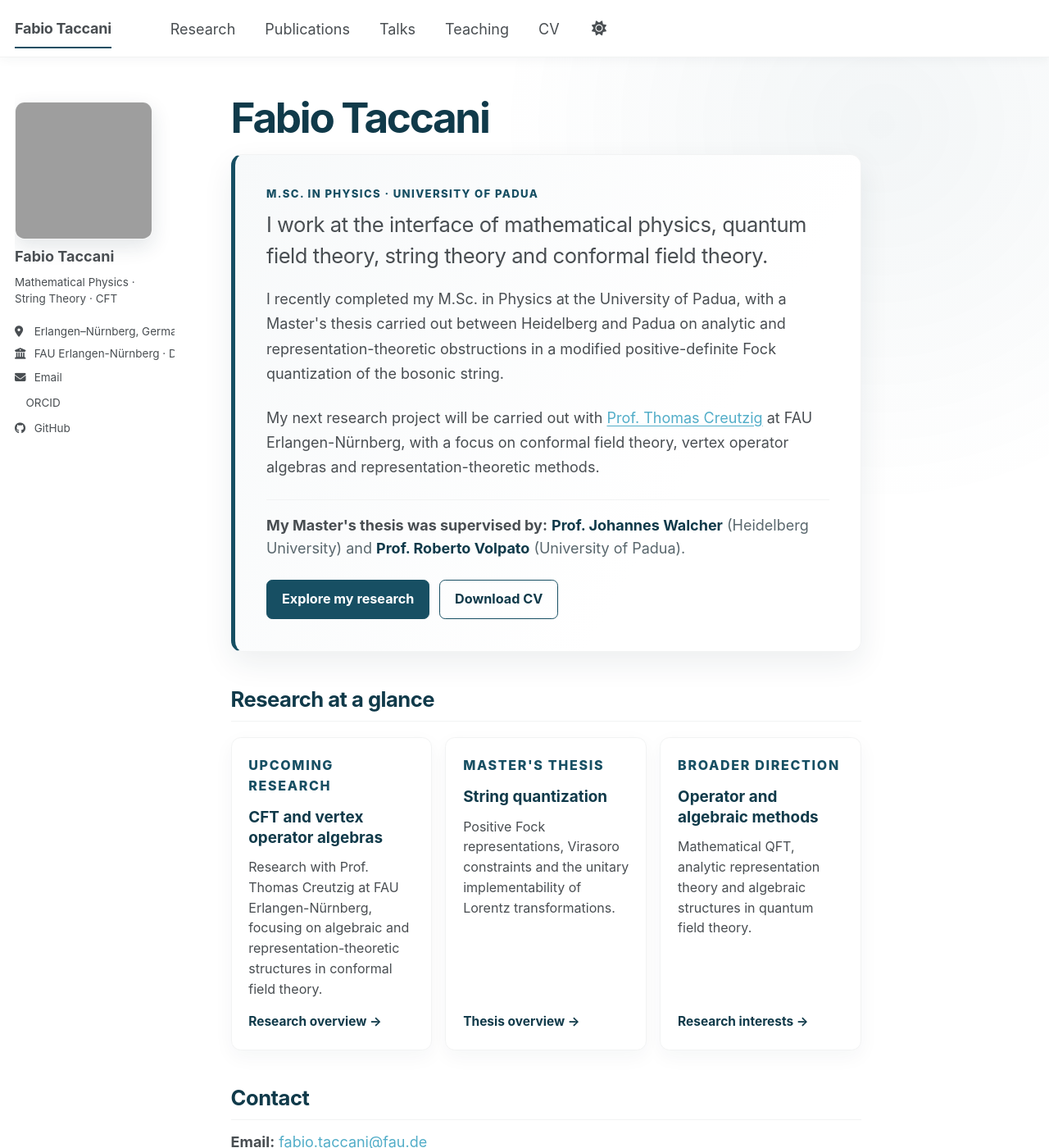
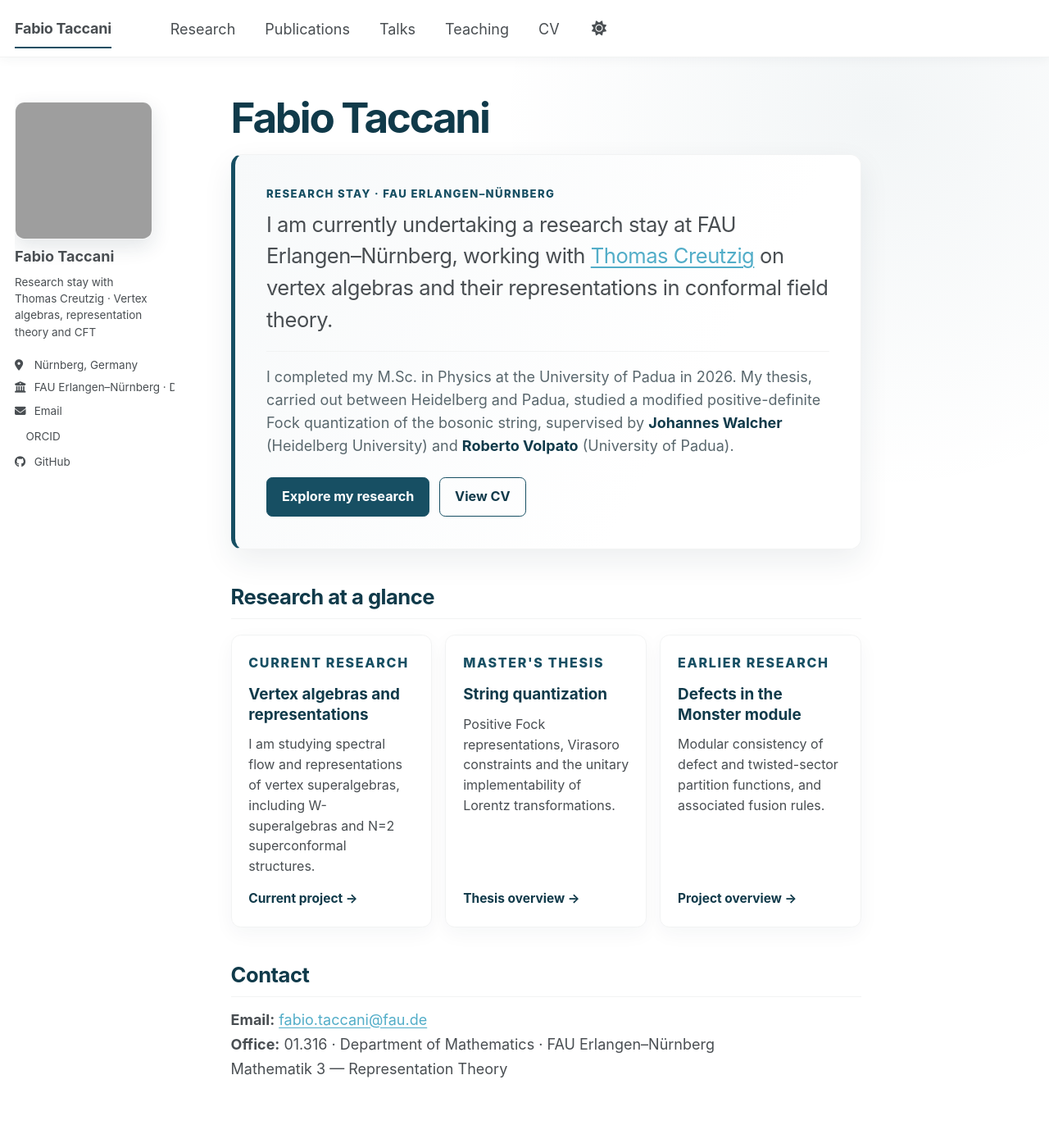
Before and after one commit to FabioTaccani/FabioTaccani.github.io, a Jekyll site: the page built from _pages/about.md, in a window 1280 px wide and 1400 px high. Shown: the whole window at 82% size. Built offline with Jekyll 4.4.1, drawn with Linux system fonts in a browser that asks for light colours; a style sheet for code colours, icons or effects is not loaded; some of the changed text lies outside the part shown.

Commit message:
Update academic profile for current FAU research stay

```diff
--- a/_config.yml
+++ b/_config.yml
@@ -12,7 +12,7 @@ site_theme               : "default" # The available themes options are "default
 title                    : "Fabio Taccani"
 title_separator          : "-"
 name                     : &name "Fabio Taccani"
-description              : &description "Fabio Taccani — theoretical and mathematical physics, string quantization, conformal field theory and vertex operator algebras."
+description              : &description "Fabio Taccani — vertex algebras, representation theory and conformal field theory. Research stay at FAU Erlangen–Nürnberg with Thomas Creutzig."
 url                      : https://fabiotaccani.github.io        # or if you already have some other page hosted on Github then use "https://[your GitHub username].github.io/[Your Repo Name]"
 baseurl                  : "" # the subpath of your site, e.g. "/blog"
 repository               : "fabiotaccani/fabiotaccani.github.io"
@@ -25,9 +25,9 @@ author:
   avatar           : "imagesprofile.png"
   name             : "Fabio Taccani"
   pronouns         : # example: "she/her"
-  bio: "Mathematical Physics · String Theory · CFT"
-  location: "Erlangen–Nürnberg, Germany"
-  employer: "FAU Erlangen-Nürnberg · Department of Mathematics"
+  bio: "Research stay with Thomas Creutzig · Vertex algebras, representation theory and CFT"
+  location: "Nürnberg, Germany"
+  employer: "FAU Erlangen–Nürnberg · Department of Mathematics"
   uri              : # URL
   email            : "fabio.taccani@fau.de"
 
--- a/_pages/about.md
+++ b/_pages/about.md
@@ -1,7 +1,7 @@
 ---
 permalink: /
 title: "Fabio Taccani"
-excerpt: "M.Sc. in Physics working on mathematical QFT, string quantization, conformal field theory and vertex operator algebras."
+excerpt: "Research stay at FAU Erlangen–Nürnberg with Thomas Creutzig: vertex algebras, representation theory and conformal field theory."
 author_profile: true
 redirect_from:
   - /about/
@@ -9,33 +9,24 @@ redirect_from:
 ---
 
 <section class="academic-hero" aria-label="Introduction">
-  <p class="eyebrow">M.Sc. in Physics · University of Padua</p>
+  <p class="eyebrow">Research stay · FAU Erlangen–Nürnberg</p>
   <p class="hero-lead">
-    I work at the interface of mathematical physics, quantum field theory,
-    string theory and conformal field theory.
-  </p>
-  <p>
-    I recently completed my M.Sc. in Physics at the University of Padua, with
-    a Master's thesis carried out between Heidelberg and Padua on analytic and
-    representation-theoretic obstructions in a modified positive-definite Fock
-    quantization of the bosonic string.
-  </p>
-  <p>
-    My next research project will be carried out with
-    <a href="https://www.math.fau.de/algebra-und-geometrie/thomascreutzig/">Prof. Thomas Creutzig</a>
-    at FAU Erlangen-Nürnberg, with a focus on conformal field theory, vertex
-    operator algebras and representation-theoretic methods.
+    I am currently undertaking a research stay at FAU Erlangen–Nürnberg,
+    working with <a href="https://www.math.fau.de/algebra-und-geometrie/thomascreutzig/">Thomas Creutzig</a>
+    on vertex algebras and their representations in conformal field theory.
   </p>
   <p class="thesis-supervisors">
-    <strong>My Master's thesis was supervised by:</strong>
-    <a href="https://web.mathi.uni-heidelberg.de/physmath/walcher">Prof. Johannes Walcher</a>
+    I completed my M.Sc. in Physics at the University of Padua in 2026.
+    My thesis, carried out between Heidelberg and Padua, studied a modified
+    positive-definite Fock quantization of the bosonic string, supervised by
+    <a href="https://web.mathi.uni-heidelberg.de/physmath/walcher">Johannes Walcher</a>
     (Heidelberg University) and
-    <a href="https://unifind.unipd.it/resource/person/13292?language=en_US">Prof. Roberto Volpato</a>
+    <a href="https://unifind.unipd.it/resource/person/13292?language=en_US">Roberto Volpato</a>
     (University of Padua).
   </p>
   <div class="button-row" aria-label="Primary links">
     <a href="/research/">Explore my research</a>
-    <a class="button-secondary" href="/files/CV_Taccani_Fabio_sito.pdf">Download CV</a>
+    <a class="button-secondary" href="/cv/">View CV</a>
   </div>
 </section>
 
@@ -43,10 +34,10 @@ redirect_from:
 
 <div class="academic-grid">
   <article class="academic-card">
-    <p class="card-kicker">Upcoming research</p>
-    <h3>CFT and vertex operator algebras</h3>
-    <p>Research with Prof. Thomas Creutzig at FAU Erlangen-Nürnberg, focusing on algebraic and representation-theoretic structures in conformal field theory.</p>
-    <a class="card-link" href="/research/#upcoming-research">Research overview →</a>
+    <p class="card-kicker">Current research</p>
+    <h3>Vertex algebras and representations</h3>
+    <p>I am studying spectral flow and representations of vertex superalgebras, including W-superalgebras and N=2 superconformal structures.</p>
+    <a class="card-link" href="/research/#current-research">Current project →</a>
   </article>
   <article class="academic-card">
     <p class="card-kicker">Master's thesis</p>
@@ -55,15 +46,15 @@ redirect_from:
     <a class="card-link" href="/research/#mathematical-structures-in-string-quantization">Thesis overview →</a>
   </article>
   <article class="academic-card">
-    <p class="card-kicker">Broader direction</p>
-    <h3>Operator and algebraic methods</h3>
-    <p>Mathematical QFT, analytic representation theory and algebraic structures in quantum field theory.</p>
-    <a class="card-link" href="/research/#broader-interests">Research interests →</a>
+    <p class="card-kicker">Earlier research</p>
+    <h3>Defects in the Monster module</h3>
+    <p>Modular consistency of defect and twisted-sector partition functions, and associated fusion rules.</p>
+    <a class="card-link" href="/research/#topological-defects-in-the-monster-module">Project overview →</a>
   </article>
 </div>
 
 ## Contact
 
 **Email:** [fabio.taccani@fau.de](mailto:fabio.taccani@fau.de)
-**Office:** 01.316 · Department of Mathematics · FAU Erlangen-Nürnberg
+**Office:** 01.316 · Department of Mathematics · FAU Erlangen–Nürnberg<br>
 Mathematik 3 — Representation Theory
```
Also changed, not shown: _pages/cv.md (+11 -1 lines), _pages/research.md (+12 -23 lines).
